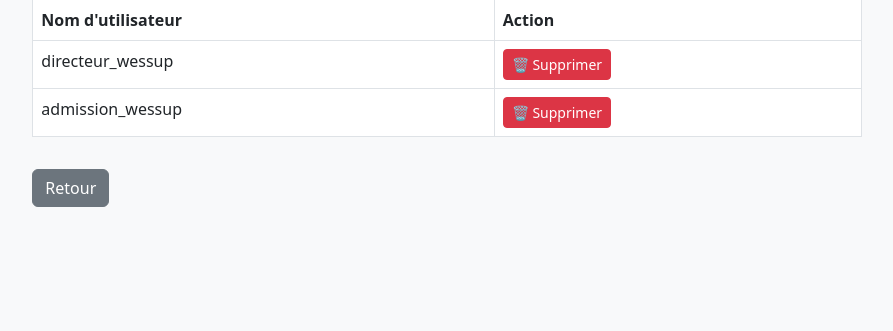
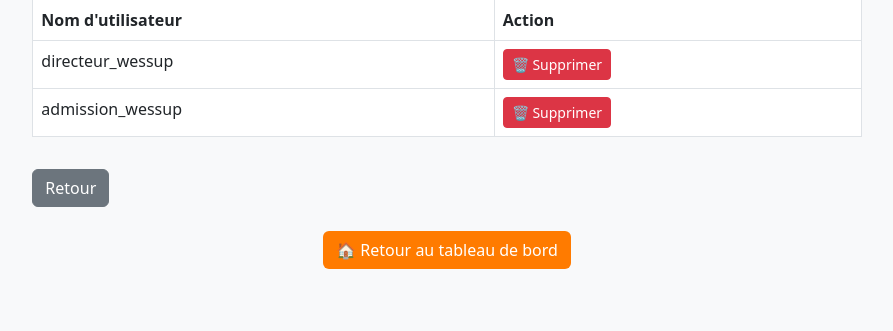
Before and after one commit to raninesl/Gestion-administratif-Wessup, a Flask app: page /users in a window 1280 px wide. Shown: the part 107-438 px from the top of the page, without its empty margins (193-1086 px from the left). Run offline with Flask 3, Linux system fonts and the light colour scheme; the visitor is signed in with stand-in values (Sample User, id 1).

Commit message:
first commit

```diff
--- a/templates/users.html
+++ b/templates/users.html
@@ -33,5 +33,10 @@
     </table>
     <a href="{{ url_for('dashboard') }}" class="btn btn-secondary mt-3">Retour</a>
 </div>
+<div class="text-center mt-4">
+  <a href="{{ url_for('dashboard') }}" class="btn" style="background-color: #ff7b00; color: white;">
+    🏠 Retour au tableau de bord
+  </a>
+</div>
 </body>
 </html>
```
Also changed, not shown: static/logo.png.
